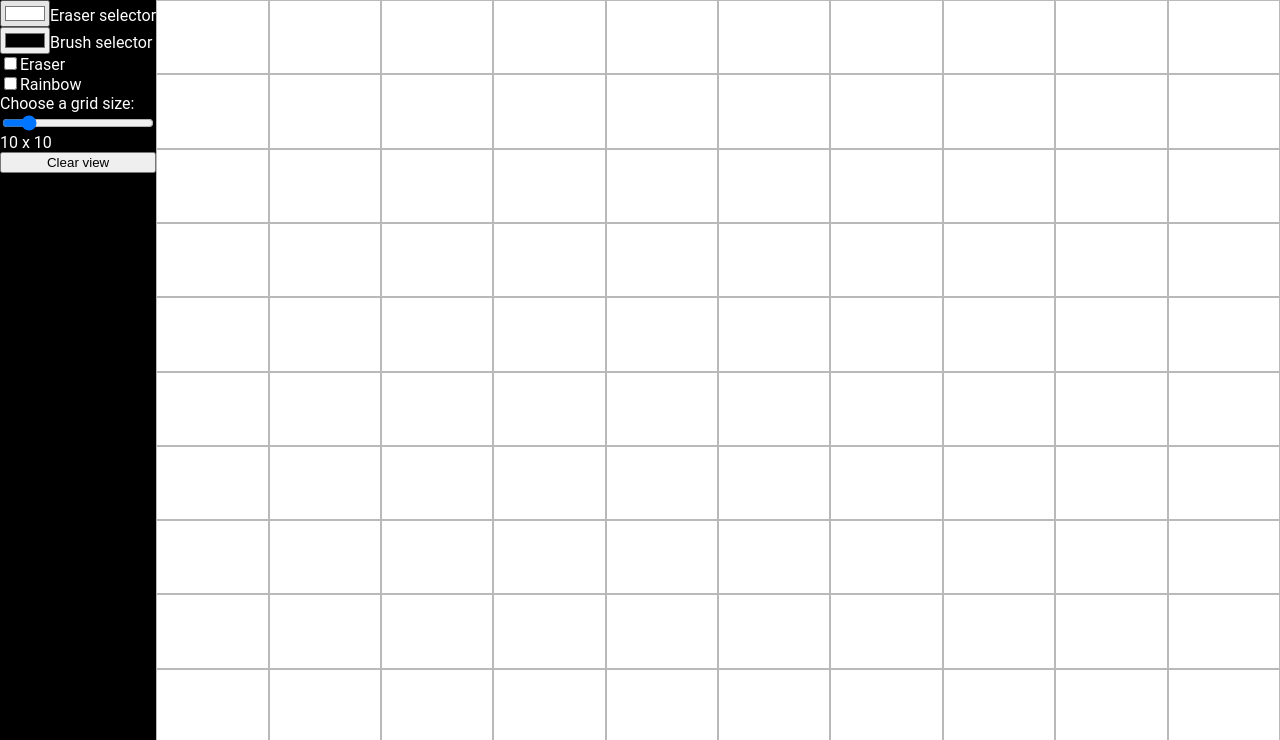
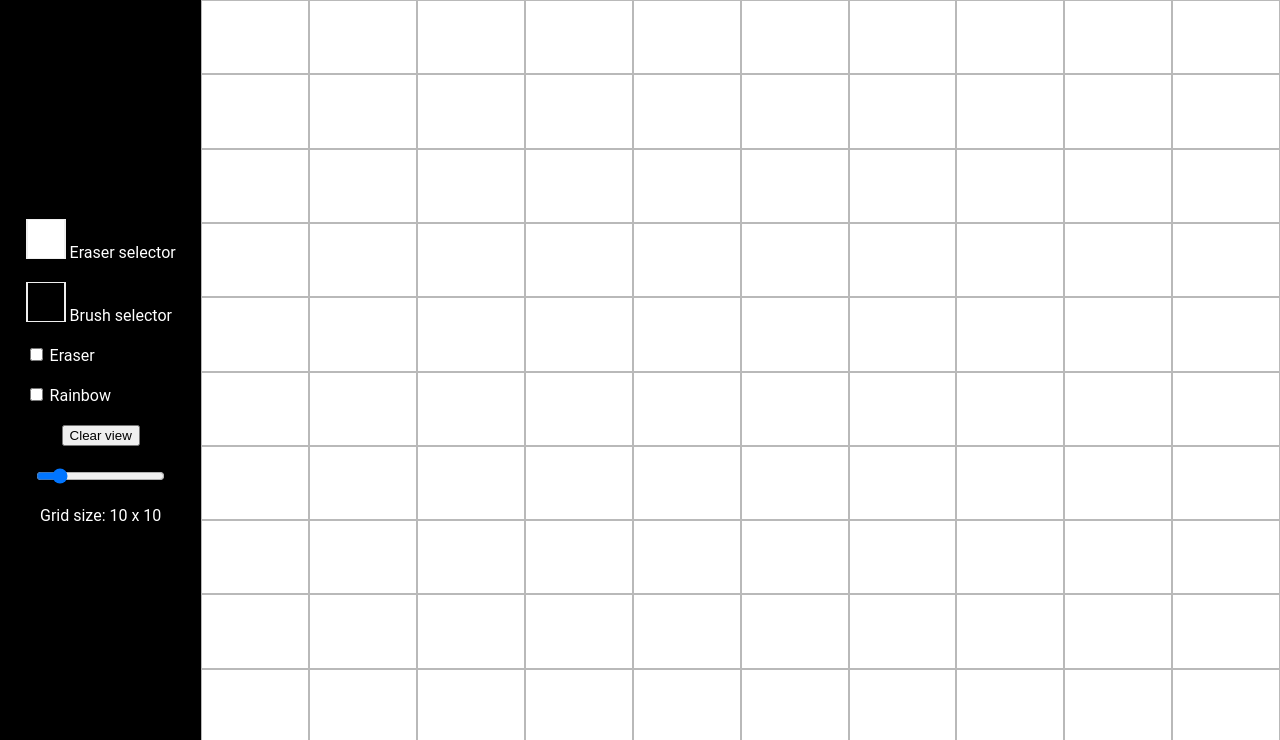
Before and after one commit to cel8/etch_a_sketch, a plain HTML site: page index.html in a window 1280 px wide. Shown: the top 740 px of the page. Drawn offline with Linux system fonts and the light colour scheme.

Commit message:
Styling menu CSS.

```diff
--- a/app.js
+++ b/app.js
@@ -48,7 +48,7 @@ function updateGrid() {
 }
 
 function updateSliderOutput() {
-  gridSizeSliderOutput.textContent = `${gridSizeSlider.value} x ${gridSizeSlider.value}`;
+  gridSizeSliderOutput.textContent = `Grid size: ${gridSizeSlider.value} x ${gridSizeSlider.value}`;
 }
 
 function eraserChecked() {
@@ -131,6 +131,6 @@ function buildSketch(gridSize) {
 // Default value
 
 function initialize() {
-  gridSizeSliderOutput.textContent = `${gridSizeSlider.value} x ${gridSizeSlider.value}`;
+  updateSliderOutput();
   buildSketch(gridSizeSlider.value);
 }
--- a/index.html
+++ b/index.html
@@ -11,23 +11,26 @@
 </head>
 <body>
   <div class="container">
-    <div id="menu">
+    <div class="menu">
       <label for="eraser-selector">
-        <input type="color" id="eraser-selector" name="eraser-selector" value="#ffffff">Eraser selector
+        <input type="color" id="eraser-selector" name="eraser-selector" value="#ffffff">
+        Eraser selector
       </label>
       <label for="brush-selector">
-        <input type="color" id="brush-selector" name="brush-selector" value="#000000">Brush selector
+        <input type="color" id="brush-selector" name="brush-selector" value="#000000">
+        Brush selector
       </label>
       <label for="eraser-checkbox">
-        <input type="checkbox" id="eraser-checkbox" name="eraser-checkbox" value="yes">Eraser
+        <input type="checkbox" id="eraser-checkbox" name="eraser-checkbox" value="yes">
+        Eraser
       </label>
       <label for="rainbow-checkbox">
-        <input type="checkbox" id="rainbow-checkbox" name="rainbow-checkbox" value="yes">Rainbow
+        <input type="checkbox" id="rainbow-checkbox" name="rainbow-checkbox" value="yes">
+        Rainbow
       </label>
-      <label for="grid-size">Choose a grid size: </label>
-      <input type="range" id="grid-size" name="grid-size" min="1" max="64" step="1" value="10">
-      <output class="grid-size-output" for="grid-size"></output>
-      <button id="erase-all">Clear view</button>
+      <button id="erase-all" class="menu-center">Clear view</button>
+      <input type="range" id="grid-size" class="menu-center" name="grid-size" min="1" max="64" step="1" value="10">
+      <output class="grid-size-output menu-center" for="grid-size"></output>
     </div>
     <div class="sketch-container"></div>
   </div>
--- a/style.css
+++ b/style.css
@@ -10,9 +10,17 @@ html, body {
   flex-direction: column;
 }
 
-#menu {
+.menu {
   display: flex;
   flex-direction: column;
+  padding: 2%;
+  align-items: flex-start;
+  justify-content: center;
+  gap: 20px
+}
+
+.menu-center {
+  align-self: center;
 }
 
 .sketch-container {
@@ -46,4 +54,21 @@ html, body {
   display: flex;
 }
 
-a { color: inherit; }
+input[type='color'] {
+  -webkit-appearance: none;
+  width: 40px;
+  height: 40px;
+  border: none;
+}
+
+input[type='color']::-webkit-color-swatch-wrapper {
+  padding: 0;
+}
+
+input[type='color']::-webkit-color-swatch {
+  border: none;
+}
+
+a {
+  color: inherit;
+}
```
